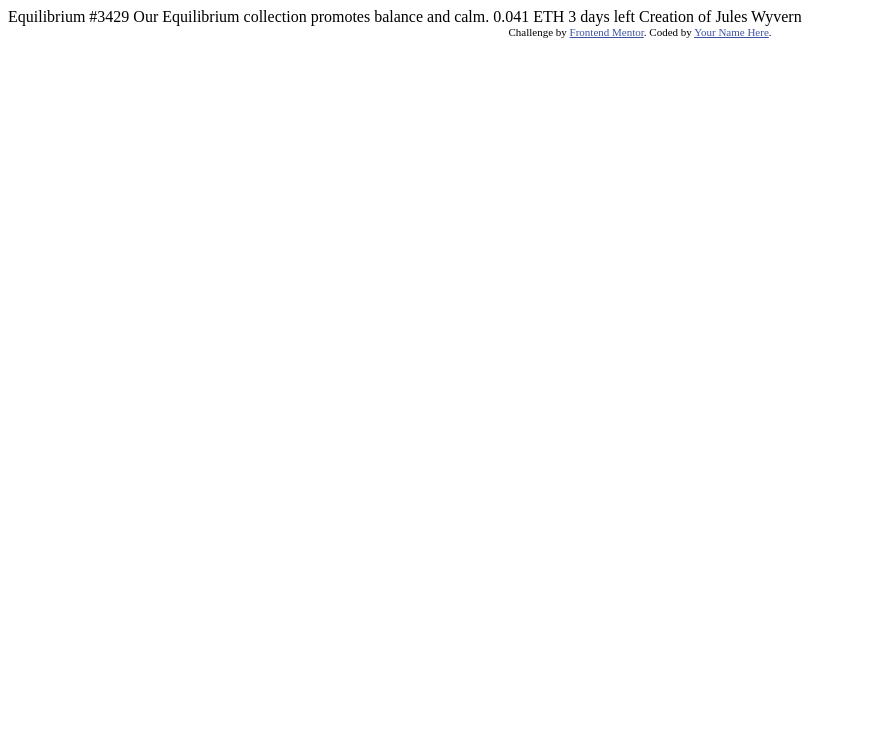
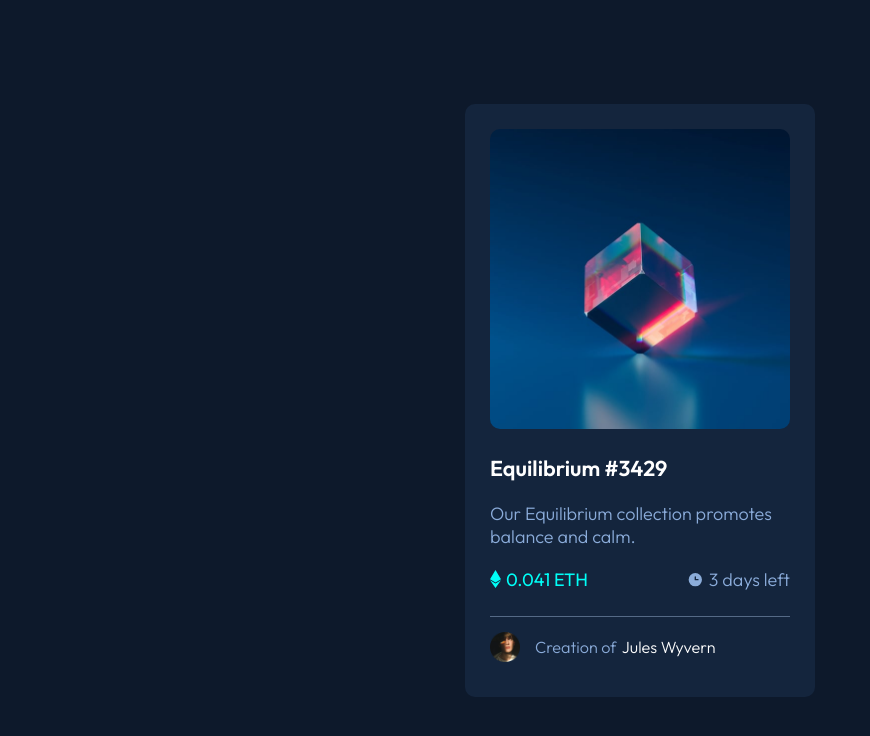
Before and after one commit to femRepos/nft-card, a plain HTML site: page index.html in a window 1280 px wide. Shown: the whole page, without its empty margins (0-870 px from the left). Drawn offline with Linux system fonts and the light colour scheme.

```diff
--- a/index.html
+++ b/index.html
@@ -1,33 +1,44 @@
 <!DOCTYPE html>
 <html lang="en">
+
 <head>
-  <meta charset="UTF-8">
-  <meta name="viewport" content="width=device-width, initial-scale=1.0"> <!-- displays site properly based on user's device -->
+  <meta charset="UTF-8" />
+  <meta name="viewport" content="width=device-width, initial-scale=1.0" />
+  <!-- displays site properly based on user's device -->
 
-  <link rel="icon" type="image/png" sizes="32x32" href="./images/favicon-32x32.png">
+  <link rel="icon" type="image/png" sizes="32x32" href="./images/favicon-32x32.png" />
 
   <title>Frontend Mentor | NFT preview card component</title>
 
-  <!-- Feel free to remove these styles or customise in your own stylesheet 👍 -->
-  <style>
-    .attribution { font-size: 11px; text-align: center; }
-    .attribution a { color: hsl(228, 45%, 44%); }
-  </style>
+  <!-- external fonts -->
+  <link rel="preconnect" href="https://fonts.googleapis.com" />
+  <link rel="preconnect" href="https://fonts.gstatic.com" crossorigin />
+  <link href="https://fonts.googleapis.com/css2?family=Outfit:wght@300;400;600&display=swap" rel="stylesheet" />
+
+  <!-- local stylesheets -->
+  <link rel="stylesheet" href="./styles.css" />
 </head>
+
 <body>
+  <div class="card">
+    <img class="poster" src="./images/image-equilibrium.jpg" alt="">
+    <div class="cover"></div>
 
-  Equilibrium #3429
+    <h1>Equilibrium #3429</h1>
+    <p>
+      Our Equilibrium collection promotes balance and calm.
+    </p>
 
-  Our Equilibrium collection promotes balance and calm.
+    <div class="tags">
+      <p class="currency-tag">0.041 ETH </p>
+      <p class="time-tag">3 days left</p>
+    </div>
 
-  0.041 ETH
-  3 days left
+    <hr />
 
-  Creation of Jules Wyvern
+    <p class="creator"><img src="./images/image-avatar.png" alt="" />Creation of <span>Jules Wyvern</span></p>
+  </div>
 
-  <div class="attribution">
-    Challenge by <a href="https://www.frontendmentor.io?ref=challenge" target="_blank">Frontend Mentor</a>.
-    Coded by <a href="#">Your Name Here</a>.
-  </div>
 </body>
+
 </html>
--- a/styles.css
+++ b/styles.css
@@ -0,0 +1,131 @@
+/* global */
+* {
+    margin: 0;
+    box-sizing: border-box;
+}
+
+:root {
+    /* primary */
+    --soft-blue: hsl(215, 51%, 70%);
+    --cyan: hsl(178, 100%, 50%);
+
+    /* neutral */
+    --body-background: hsl(217, 54%, 11%);
+    --card-background: hsl(216, 50%, 16%);
+    --line-color: hsl(215, 32%, 27%);
+    --white: hsl(0, 0%, 100%);
+}
+
+html {
+    font-size: 18px;
+}
+
+body {
+    background-color: var(--body-background);
+    font-family: 'Outfit', sans-serif;
+    min-height: 100vh;
+    display: flex;
+    justify-content: center;
+    align-items: center;
+}
+
+/* card */
+
+.card,
+.poster {
+    border-radius: 10px;
+}
+
+.card {
+    width: 350px;
+    max-width: 90%;
+    min-width: 250px;
+    background-color: var(--card-background);
+    padding: 25px;
+    margin: 0 25px;
+}
+
+.poster {
+    width: 100%;
+}
+
+h1:hover,
+.creator span:hover {
+    cursor: pointer;
+    color: var(--cyan);
+}
+
+h1 {
+    color: var(--white);
+    font-weight: 600;
+    font-size: 1.2rem;
+    margin: 20px 0;
+}
+
+p {
+    color: var(--soft-blue);
+    font-weight: 300;
+    font-size: 1rem;
+    margin: 10px 0;
+}
+
+.tags {
+    display: flex;
+    justify-content: space-between;
+}
+
+.currency-tag {
+    color: var(--cyan);
+    font-weight: 400;
+}
+
+.currency-tag::before {
+    content: url(./images/icon-ethereum.svg);
+    position: relative;
+    top: 2px;
+    margin-right: 5px;
+}
+
+.time-tag {
+    color: var(--soft-blue);
+}
+
+.time-tag::before {
+    content: url(./images/icon-clock.svg);
+    position: relative;
+    top: 2px;
+    margin-right: 5px;
+}
+
+hr {
+    border-width: 1px 0 0 0;
+    border-color: var(--soft-blue);
+    margin: 15px 0;
+}
+
+.creator {
+    font-size: 0.9rem;
+    display: flex;
+    align-items: center;
+}
+
+.creator > img {
+    width: 30px;
+    height: 30px;
+    margin-right: 15px;
+    border-color: var(--white);
+    border-width: 2px;
+}
+
+.creator span {
+    margin-left: 0.5ch;
+    color: var(--white);
+}
+
+/* media queries */
+
+@media only screen and (max-width: 350px) {
+    html {
+        font-size: 14px;
+    }
+}
```
